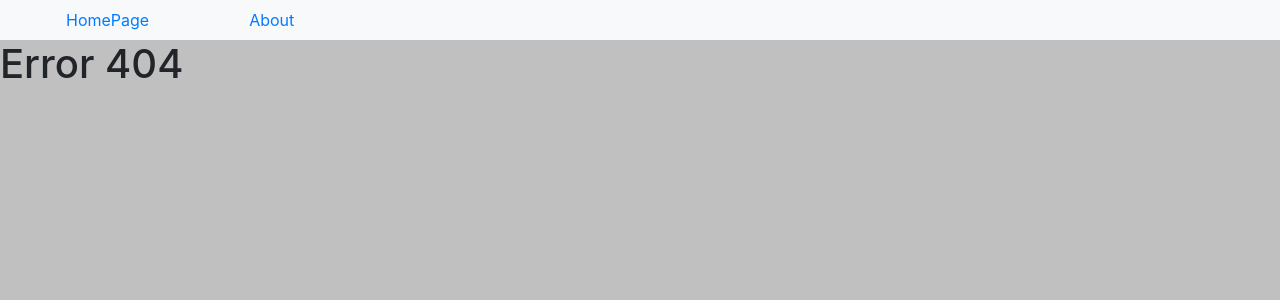
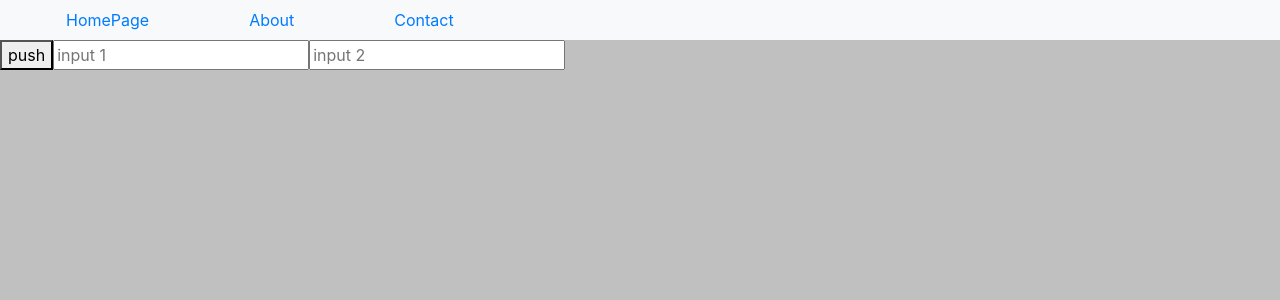
Before and after one commit to Rafo13/react_beg_02, a React (Create React App) app: page /demo in a window 1280 px wide. Before the commit this address led to /404. Shown: the top 300 px of the page. Built offline with nearby package versions, Linux system fonts and the light colour scheme; the HTML template or start-up script is replaced by a standard one.

Commit message:
avartecinq 22-rd dasy sevagir

```diff
--- a/src/App.js
+++ b/src/App.js
@@ -6,6 +6,7 @@ import SingleTask from './components/pages/SingleTask/SingleTask';
 import 'bootstrap/dist/css/bootstrap.min.css';
 import {Route, Switch, Redirect} from 'react-router-dom'
 import NavMenu from './components/NavMenu/NavMenu';
+import RefDemo from './try/RefDemo';
 
 function App() {
   return (
@@ -15,7 +16,9 @@ function App() {
       <NavMenu/>
 
       <Switch>
+        <Route path='/demo' component={RefDemo}/>
         <Route exact path='/' component={ToDo} />
+        <Route exact path='/task' component={ToDo} />
         <Route exact path='/about' component={About} />
         <Route exact path='/task/:id' component={SingleTask} />
         <Route exact path='/404' component={Error404} />
--- a/src/components/NavMenu/NavMenu.jsx
+++ b/src/components/NavMenu/NavMenu.jsx
@@ -19,6 +19,7 @@ export default class NavMenu extends Component {
                      >
                         HomePage
                      </NavLink>
+
                      <NavLink
                         to='/about'
                         activeStyle={{ color: 'green' }}
@@ -27,14 +28,16 @@ export default class NavMenu extends Component {
                      >
                         About
                      </NavLink>
-                     {/* <NavLink
-                        to='/task'
+
+                     <NavLink
+                        to='/456'
                         activeStyle={{ color: 'green' }}
                         exact
                         className={styles.navLink}
                      >
-                        Task
-                     </NavLink> */}
+                        Contact
+                     </NavLink>
+
                   </Nav>
                </Navbar.Collapse>
             </Navbar>
--- a/src/components/pages/SingleTask/SingleTask.jsx
+++ b/src/components/pages/SingleTask/SingleTask.jsx
@@ -1,11 +1,17 @@
 import React, { PureComponent } from 'react';
-import Spinner from '../../Spinner/Spinner'
+import Spinner from '../../Spinner/Spinner';
+import { Button } from 'react-bootstrap';
+import { FontAwesomeIcon } from '@fortawesome/react-fontawesome';
+import { faTrash, faEdit } from '@fortawesome/free-solid-svg-icons';
+import EditTaskButton from '../../EditTaskButton/EditTaskButton';
+
 
 export default class SingleTask extends PureComponent {
    constructor(props) {
       super(props)
       this.state = {
-         task: null
+         task: null,
+         openEditModal: false
       }
    }
    componentDidMount() {
@@ -33,8 +39,61 @@ export default class SingleTask extends PureComponent {
          });
    }
 
+   onRemove = () => {
+      const taskId = this.state.task._id;
+      fetch(`http://localhost:3001/task/${taskId}`, {
+         method: 'DELETE',
+         headers: {
+            "Content-Type": "application/json"
+         },
+      })
+         .then((res) => {
+            return res.json();
+         })
+         .then((res) => {
+            if (res.error) {
+               throw res.error;
+            };
+            this.props.history.push('/')//Ջնջելուց հետո տանում է գլխավոր էջ
+         })
+         .catch(err => {
+            console.log("🚀 ~ file: ToDo.jsx ~ line 57 ~ ToDo ~ err", err);
+         });
+   };
+
+   toggleEdit = () => {
+      this.setState({
+         openEditModal: !this.state.openEditModal
+      });
+   };
+
+   saveTask = (editedTask) => {
+      fetch(`http://localhost:3001/task/${editedTask._id}`, {
+         method: 'PUT',
+         headers: {
+            "Content-Type": "application/json"
+         },
+         body: JSON.stringify(editedTask)
+      })
+         .then((res) => {
+            return res.json()
+         })
+         .then((res1) => {
+            if (res1.error) {
+               throw res1.error;
+            };
+            this.setState({
+               task: res1,
+               openEditModal: false
+            });
+         })
+         .catch(err => {
+            console.log("🚀 ~ file: ToDo.jsx ~ line 57 ~ ToDo ~ err", err);
+         });
+   };
+
    render() {
-      let { task } = this.state;
+      let { task, openEditModal } = this.state;
 
       return (
          <>
@@ -44,8 +103,29 @@ export default class SingleTask extends PureComponent {
                   <p>Description: {task.description}</p>
                   <p>Date: {task.date.slice(0, 10)}</p>
                   <p>Created at: {task.created_at.slice(0, 10)}</p>
+                  <Button variant="danger"
+                     onClick={this.onRemove}
+                  >
+                     <FontAwesomeIcon icon={faTrash} />
+                  </Button>
+
+                  <Button
+                     variant="warning"
+                     onClick={this.toggleEdit}
+                  >
+                     <FontAwesomeIcon icon={faEdit} />
+                  </Button>
                </div> :
                <Spinner />
+            }
+
+            {
+               openEditModal &&
+               <EditTaskButton
+                  data={task}
+                  onSave={this.saveTask}
+                  onClose={this.toggleEdit}
+               />
             }
          </>
       )
--- /dev/null
+++ b/src/try/RefDemo.jsx
@@ -0,0 +1,50 @@
+import React, { Component, createRef } from 'react';
+
+export default class RefDemo extends Component{
+   constructor(props){
+      super(props);
+      this.inpRef = createRef(null);
+      this.state = {
+         val1: ''
+      }
+   }
+
+   handleChange = (e) =>{
+      this.setState({
+         val1: e.target.value,
+      })
+   }
+
+   handleClick = () =>{
+      console.log('input 1', this.state.val1);
+      console.log('input 2', this.inpRef.current.value); //stanum enq inputValue-n aranc state-i
+      this.inpRef.current.value = ''; //aranc state-i 0-cnum enq
+   }
+
+   render(){
+      // console.log(this.buttonRef)
+      return(
+         <div>
+            <button
+            ref = {this.buttonRef}
+            onClick={this.handleClick}
+            >
+            push
+            </button>
+
+            <input
+            placeholder='input 1'
+            onChange={this.handleChange}
+            value={this.state.val1}
+            type='text'
+            />
+
+            <input
+            type='text'
+            placeholder='input 2'
+            ref={this.inpRef}
+            />
+         </div>
+      )
+   }
+}
```
